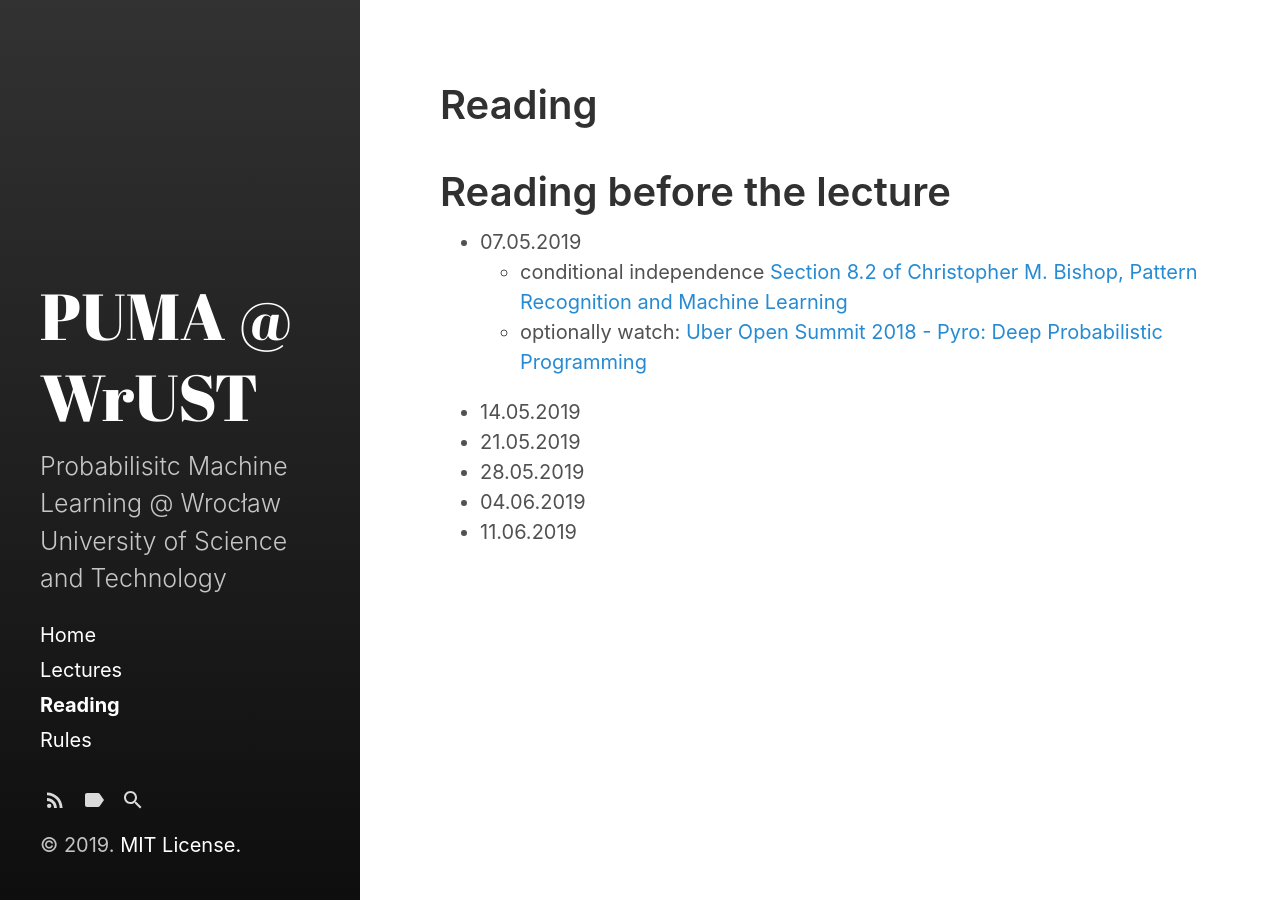
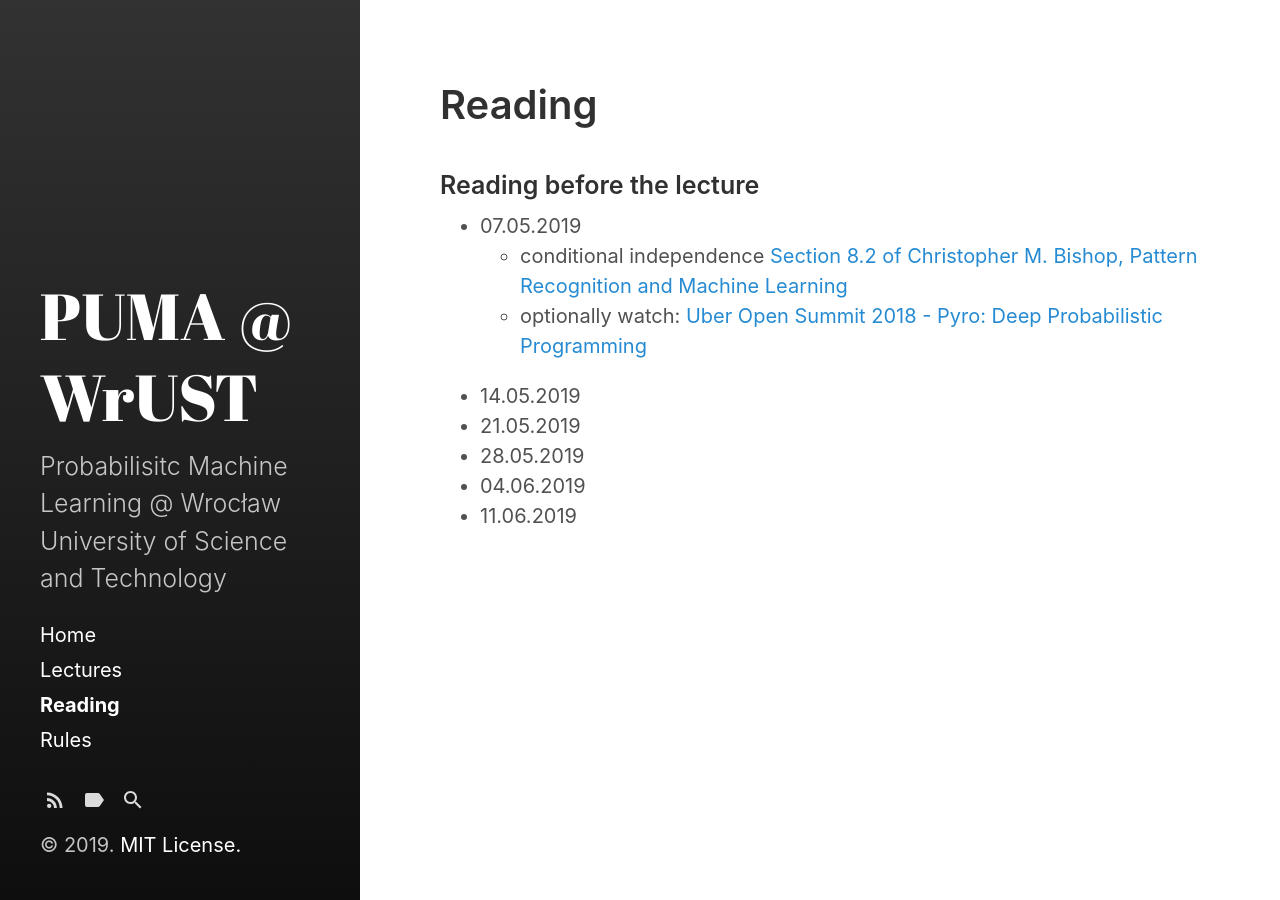
Before and after one commit to puma-wust/probabilistic.github.com, a Jekyll site: the page built from category/reading.md, in a window 1280 px wide. Built offline with Jekyll 4.4.1, drawn with Linux system fonts in a browser that asks for light colours.

Commit message:
font size update

```diff
--- a/category/reading.md
+++ b/category/reading.md
@@ -3,7 +3,7 @@ layout: category
 title: Reading
 ---
 
-# Reading before the lecture
+### Reading before the lecture
 
 *   07.05.2019
     * conditional independence [Section 8.2 of Christopher M. Bishop, Pattern Recognition and
```
